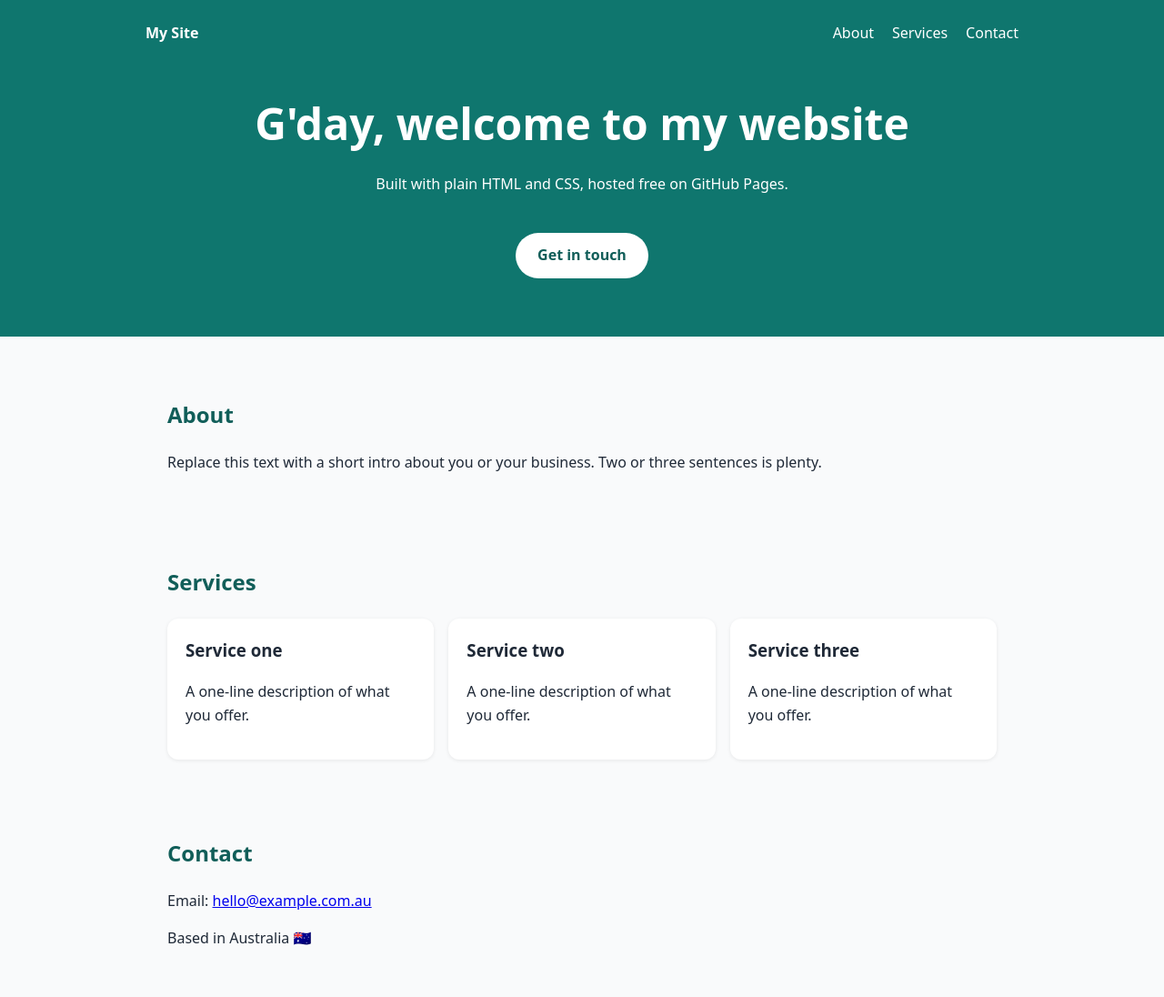
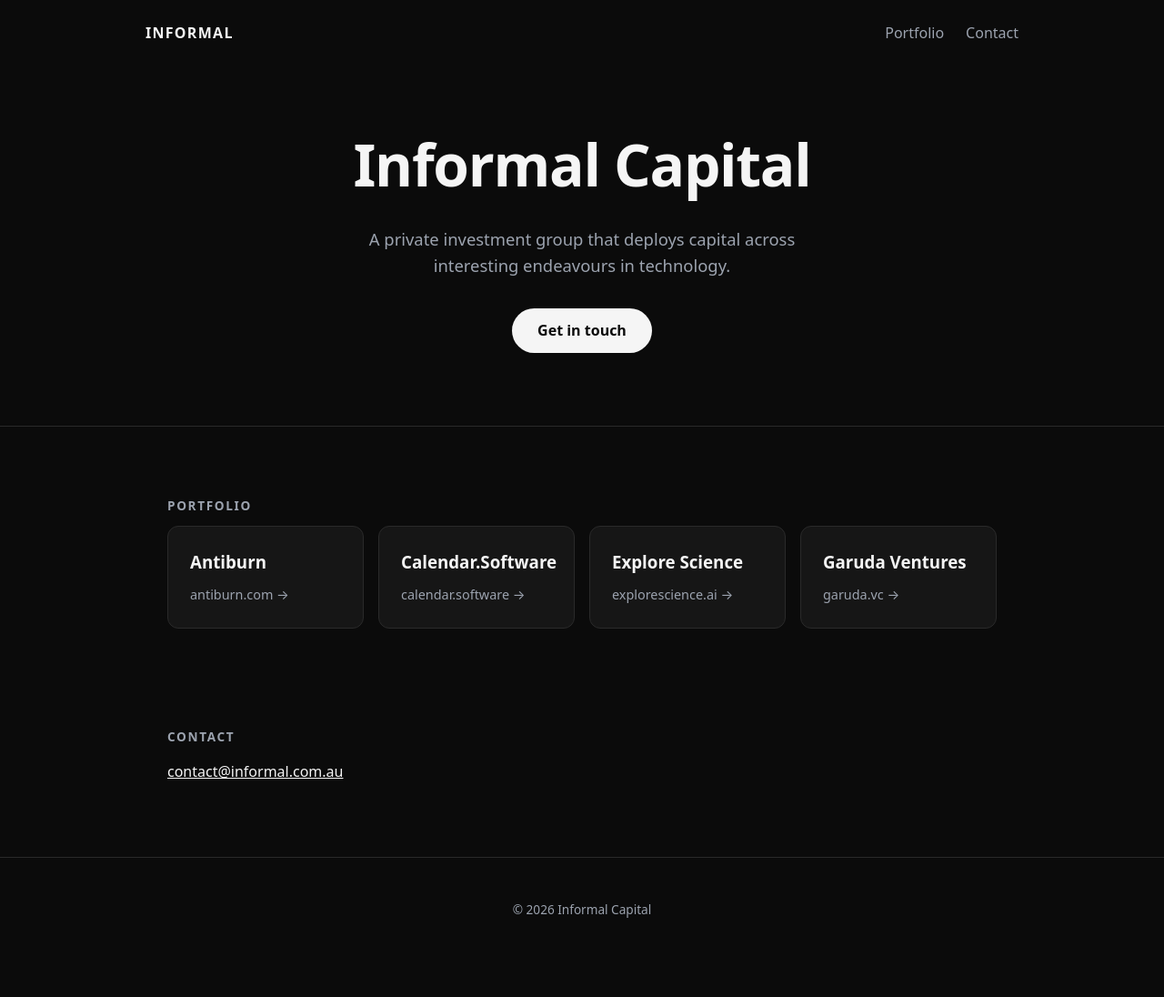
Before and after one commit to informaldev/test-site, a plain HTML site: page index.html in a window 1280 px wide. Shown: the top 1096 px of the page at 91% size. After the commit the page ends 1056 px from the top, so only its background shows below. Drawn offline with Linux system fonts and the light colour scheme.

Commit message:
Rebrand site as Informal Capital
Use the content and monochrome look of informal.com.au.

Co-Authored-By: Claude Opus 5.5 <noreply@anthropic.com>
Claude-Session: https://claude.ai/code/session_01MjG2DQy6uMHKsfQqi4EsWw

```diff
--- a/index.html
+++ b/index.html
@@ -3,59 +3,54 @@
 <html lang="en-AU">
 <head>
   <meta charset="UTF-8">
-  <!-- Makes the page scale properly on phones -->
   <meta name="viewport" content="width=device-width, initial-scale=1.0">
-  <title>My First Website</title>
-  <meta name="description" content="A simple starter website built with Claude.">
-  <!-- Links the stylesheet (all the colours and layout live there) -->
+  <title>Informal Capital</title>
+  <meta name="description" content="Informal Capital is a private investment group that deploys capital across interesting endeavours in technology.">
   <link rel="stylesheet" href="style.css">
 </head>
 <body>
   <header class="hero">
     <nav>
-      <span class="logo">My Site</span>
-      <a href="#about">About</a>
-      <a href="#services">Services</a>
+      <span class="logo">Informal</span>
+      <a href="#portfolio">Portfolio</a>
       <a href="#contact">Contact</a>
     </nav>
-    <h1>G'day, welcome to my website</h1>
-    <p>Built with plain HTML and CSS, hosted free on GitHub Pages.</p>
-    <a class="button" href="#contact">Get in touch</a>
+    <h1>Informal Capital</h1>
+    <p class="tagline">A private investment group that deploys capital across interesting endeavours in technology.</p>
+    <a class="button" href="mailto:contact@informal.com.au">Get in touch</a>
   </header>
 
   <main>
-    <section id="about">
-      <h2>About</h2>
-      <p>Replace this text with a short intro about you or your business. Two or three sentences is plenty.</p>
-    </section>
-
-    <section id="services">
-      <h2>Services</h2>
+    <section id="portfolio">
+      <h2>Portfolio</h2>
       <div class="cards">
-        <div class="card">
-          <h3>Service one</h3>
-          <p>A one-line description of what you offer.</p>
-        </div>
-        <div class="card">
-          <h3>Service two</h3>
-          <p>A one-line description of what you offer.</p>
-        </div>
-        <div class="card">
-          <h3>Service three</h3>
-          <p>A one-line description of what you offer.</p>
-        </div>
+        <a class="card" href="https://antiburn.com/" target="_blank" rel="noopener">
+          <h3>Antiburn</h3>
+          <span class="link">antiburn.com &rarr;</span>
+        </a>
+        <a class="card" href="https://www.calendar.software/" target="_blank" rel="noopener">
+          <h3>Calendar.Software</h3>
+          <span class="link">calendar.software &rarr;</span>
+        </a>
+        <a class="card" href="https://explorescience.ai/" target="_blank" rel="noopener">
+          <h3>Explore Science</h3>
+          <span class="link">explorescience.ai &rarr;</span>
+        </a>
+        <a class="card" href="https://www.garuda.vc/" target="_blank" rel="noopener">
+          <h3>Garuda Ventures</h3>
+          <span class="link">garuda.vc &rarr;</span>
+        </a>
       </div>
     </section>
 
     <section id="contact">
       <h2>Contact</h2>
-      <p>Email: <a href="mailto:hello@example.com.au">hello@example.com.au</a></p>
-      <p>Based in Australia 🇦🇺</p>
+      <p><a href="mailto:contact@informal.com.au">contact@informal.com.au</a></p>
     </section>
   </main>
 
   <footer>
-    <p>&copy; <span id="year">2026</span> My Site. All rights reserved.</p>
+    <p>&copy; 2026 Informal Capital</p>
   </footer>
 </body>
 </html>
--- a/style.css
+++ b/style.css
@@ -1,9 +1,12 @@
-/* style.css: controls how the page looks. Change the colours below to restyle the whole site. */
+/* style.css: controls how the page looks.
+   Monochrome scheme to match informal.com.au (white logo on a dark background).
+   Change the values below to restyle the whole site. */
 :root {
-  --brand: #0f766e;      /* main colour (teal) */
-  --brand-dark: #115e59;
-  --text: #1f2937;
-  --bg: #f9fafb;
+  --bg: #0b0b0b;        /* page background (near-black) */
+  --surface: #161616;   /* card background */
+  --border: #2a2a2a;
+  --text: #f5f5f5;      /* main text (off-white) */
+  --muted: #9ca3af;     /* secondary text (grey) */
 }
 
 * { box-sizing: border-box; }
@@ -16,58 +19,72 @@ body {
   line-height: 1.6;
 }
 
+a { color: var(--text); }
+
 .hero {
-  background: var(--brand);
-  color: white;
-  padding: 1.5rem 1.5rem 4rem;
+  padding: 1.5rem 1.5rem 5rem;
   text-align: center;
+  border-bottom: 1px solid var(--border);
 }
 
 nav {
   display: flex;
-  gap: 1.25rem;
+  gap: 1.5rem;
   justify-content: flex-end;
   align-items: center;
   max-width: 960px;
-  margin: 0 auto 3rem;
+  margin: 0 auto 5rem;
 }
-nav .logo { margin-right: auto; font-weight: 700; }
-nav a { color: white; text-decoration: none; }
-nav a:hover { text-decoration: underline; }
+nav .logo { margin-right: auto; font-weight: 700; letter-spacing: 0.08em; text-transform: uppercase; }
+nav a { color: var(--muted); text-decoration: none; }
+nav a:hover { color: var(--text); }
 
-.hero h1 { font-size: clamp(1.8rem, 5vw, 3rem); margin: 0 0 0.5rem; }
+.hero h1 {
+  font-size: clamp(2.2rem, 7vw, 4rem);
+  font-weight: 700;
+  letter-spacing: -0.02em;
+  margin: 0 0 1rem;
+}
+.tagline { max-width: 560px; margin: 0 auto; color: var(--muted); font-size: 1.15rem; }
 
 .button {
   display: inline-block;
-  margin-top: 1.5rem;
-  padding: 0.75rem 1.5rem;
-  background: white;
-  color: var(--brand-dark);
+  margin-top: 2rem;
+  padding: 0.75rem 1.75rem;
+  background: var(--text);
+  color: var(--bg);
   border-radius: 999px;
   font-weight: 600;
   text-decoration: none;
 }
+.button:hover { opacity: 0.85; }
 
 main { max-width: 960px; margin: 0 auto; padding: 1rem 1.5rem; }
-section { padding: 2rem 0; }
-h2 { color: var(--brand-dark); }
+section { padding: 3rem 0; }
+h2 { font-size: 0.85rem; letter-spacing: 0.12em; text-transform: uppercase; color: var(--muted); }
 
 .cards {
   display: grid;
-  grid-template-columns: repeat(auto-fit, minmax(220px, 1fr));
+  grid-template-columns: repeat(auto-fit, minmax(200px, 1fr));
   gap: 1rem;
 }
 .card {
-  background: white;
+  display: block;
+  background: var(--surface);
+  border: 1px solid var(--border);
   border-radius: 12px;
-  padding: 1.25rem;
-  box-shadow: 0 1px 4px rgba(0, 0, 0, 0.08);
+  padding: 1.5rem;
+  text-decoration: none;
+  transition: border-color 0.2s;
 }
-.card h3 { margin-top: 0; }
+.card:hover { border-color: var(--muted); }
+.card h3 { margin: 0 0 0.5rem; }
+.card .link { color: var(--muted); font-size: 0.9rem; }
 
 footer {
   text-align: center;
   padding: 2rem;
-  font-size: 0.9rem;
-  color: #6b7280;
+  font-size: 0.85rem;
+  color: var(--muted);
+  border-top: 1px solid var(--border);
 }
```
Also changed, not shown: 1 other file.
